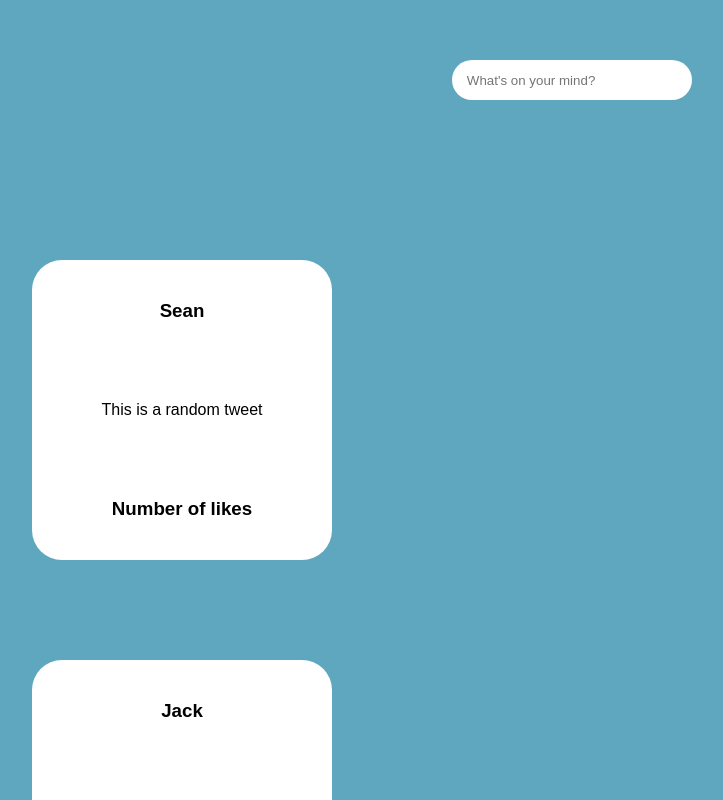
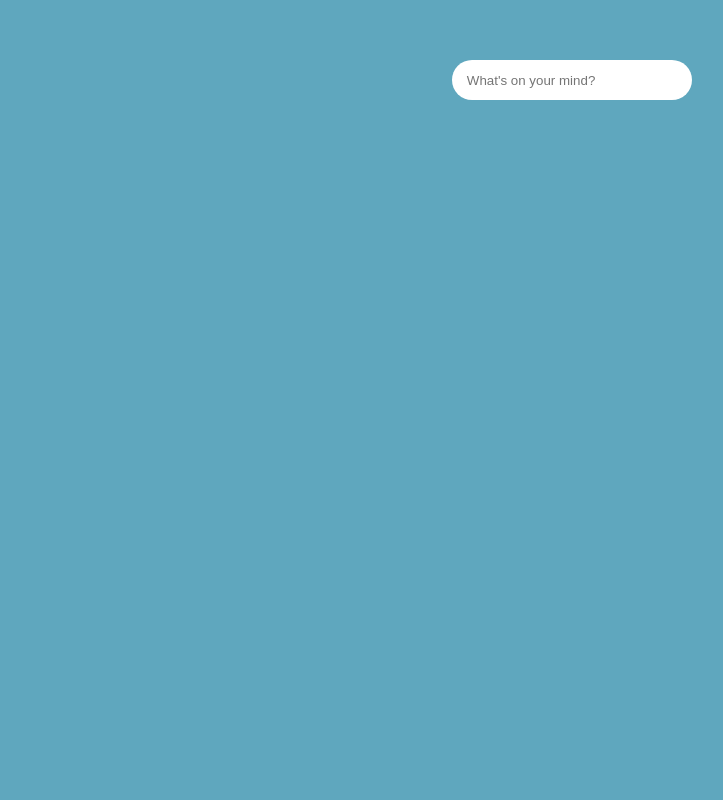
Before and after one commit to dragon-3/connect-app, a React (Create React App) app: page / in a window 1280 px wide. Shown: the top 800 px of the page, without its empty margins (68-791 px from the left). Built offline with nearby package versions, Linux system fonts and the light colour scheme.

Commit message:
Added a "close when clicking outside" function

```diff
--- a/src/App.js
+++ b/src/App.js
@@ -1,4 +1,4 @@
-import React, { Component, useState } from 'react';
+import React, { Component, useEffect, useState, useRef } from 'react';
 import logo from './logo.svg';
 import './App.css';
 import Tweet from "./Tweet";
@@ -9,16 +9,29 @@ function App() {
 
   let [visible, setVisible] = useState(true);
 
+  let postRef = useRef();
+
+  useEffect(() => {
+    document.addEventListener("mousedown", (event) => {
+      if (!postRef.current.contains(event.target)) {
+        setVisible(true);
+      }
+    })
+  });
+
 
   return (
     <div className="app">
+
       <div className="search" onClick={() => setVisible((visible) => !visible)}>
         {visible ? <SearchBar /> : null}
       </div>
+
+      <div ref={postRef} className="post">
         {visible ? null : <NewPost />}
+      </div>
 
-        <Tweet name="Sean" message="This is a random tweet"/>
-        <Tweet name="Jack" message="What's up dudes?"/>
+
 
     </div>
   )
```
Lines whose indentation alone changed are shown as unchanged.
